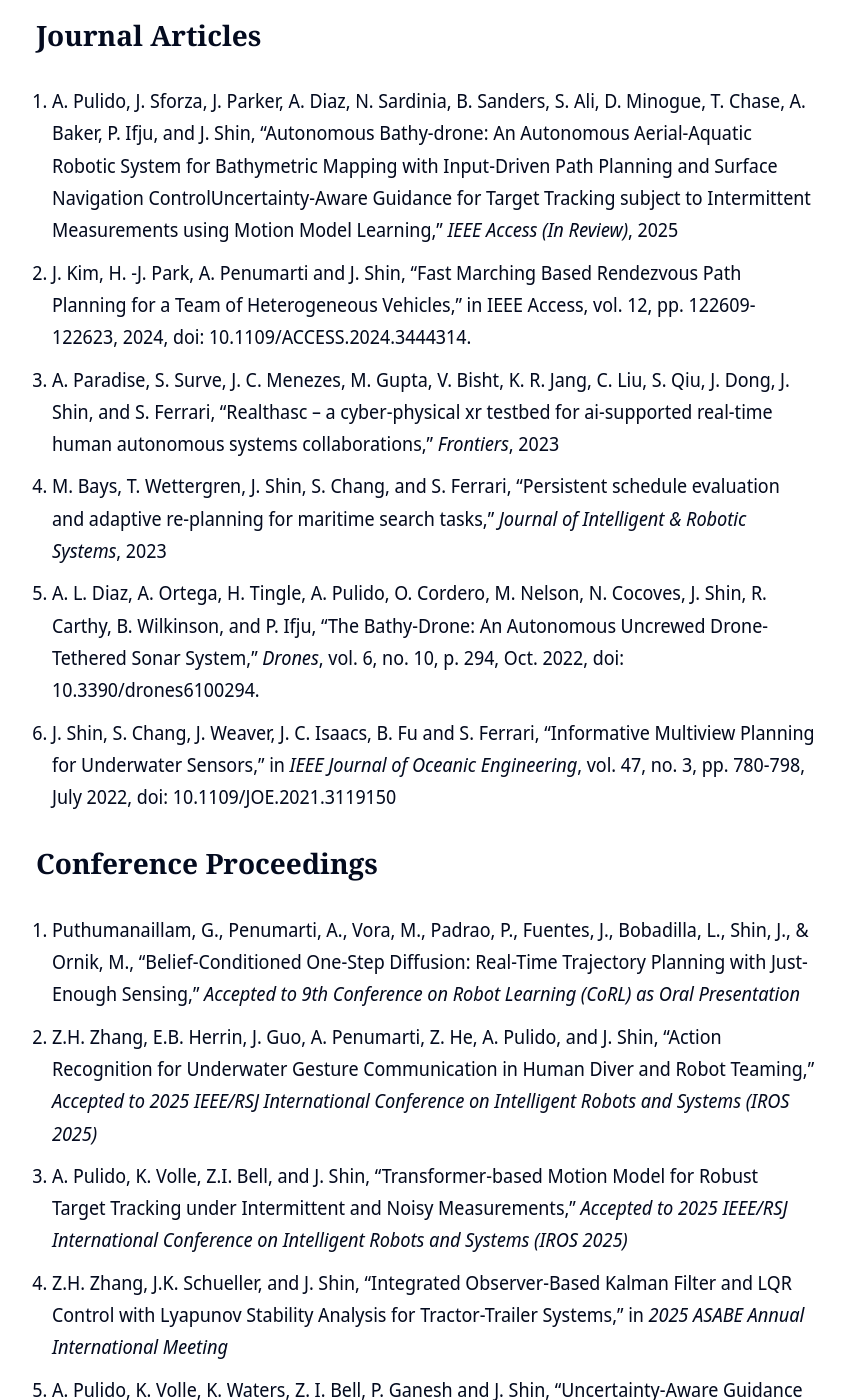
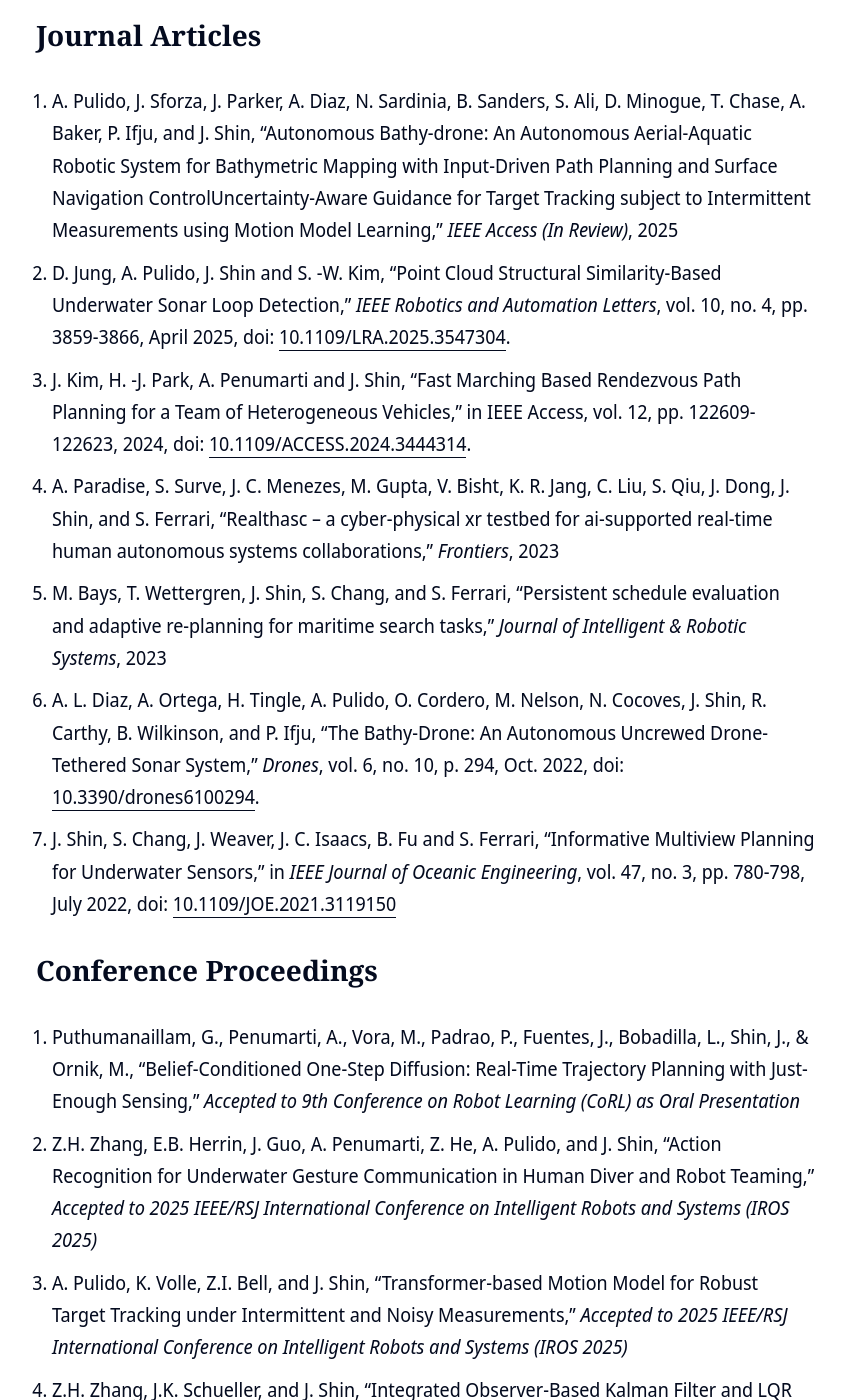
Before and after one commit to janeshin-website/janeshin-website.github.io, a Jekyll site: the page built from _pages/publications.md, in a window 1280 px wide and 1400 px high, scrolled down 265 px. Shown: the whole window, without its empty margins (214-1059 px from the left). Built offline with Jekyll 4.4.1, drawn with Linux system fonts in a browser that asks for light colours; nearby versions of some CDN libraries; a style sheet for code colours, icons or effects is not loaded; some of the changed lines change nothing that is shown; some of the changed text lies outside the part shown.

Commit message:
Adding new citation for journals, moving SDG11 dataset paper to poster presentations instead of conference proceedings

```diff
--- a/_pages/publications.md
+++ b/_pages/publications.md
@@ -9,11 +9,12 @@
 ## Journal Articles
 
 1. A. Pulido, J. Sforza, J. Parker, A. Diaz, N. Sardinia, B. Sanders, S. Ali, D. Minogue, T. Chase, A. Baker, P. Ifju, and J. Shin, “Autonomous Bathy-drone: An Autonomous Aerial-Aquatic Robotic System for Bathymetric Mapping with Input-Driven Path Planning and Surface Navigation ControlUncertainty-Aware Guidance for Target Tracking subject to Intermittent Measurements using Motion Model Learning,” *IEEE Access (In Review)*, 2025
-2. J. Kim, H. -J. Park, A. Penumarti and J. Shin, "Fast Marching Based Rendezvous Path Planning for a Team of Heterogeneous Vehicles," in IEEE Access, vol. 12, pp. 122609-122623, 2024, doi: 10.1109/ACCESS.2024.3444314.
-3. A. Paradise, S. Surve, J. C. Menezes, M. Gupta, V. Bisht, K. R. Jang, C. Liu, S. Qiu, J. Dong, J. Shin, and S. Ferrari, “Realthasc – a cyber-physical xr testbed for ai-supported real-time human autonomous systems collaborations,” *Frontiers*, 2023
-4. M. Bays, T. Wettergren, J. Shin, S. Chang, and S. Ferrari, “Persistent schedule evaluation and adaptive re-planning for maritime search tasks,” *Journal of Intelligent & Robotic Systems*, 2023
-5. A. L. Diaz, A. Ortega, H. Tingle, A. Pulido, O. Cordero, M. Nelson, N. Cocoves, J. Shin, R. Carthy, B. Wilkinson, and P. Ifju, “The Bathy-Drone: An Autonomous Uncrewed Drone-Tethered Sonar System,” *Drones*, vol. 6, no. 10, p. 294, Oct. 2022, doi: 10.3390/drones6100294.
-6. J. Shin, S. Chang, J. Weaver, J. C. Isaacs, B. Fu and S. Ferrari, “Informative Multiview Planning for Underwater Sensors,” in *IEEE Journal of Oceanic Engineering*, vol. 47, no. 3, pp. 780-798, July 2022, doi: 10.1109/JOE.2021.3119150
+2. D. Jung, A. Pulido, J. Shin and S. -W. Kim, "Point Cloud Structural Similarity-Based Underwater Sonar Loop Detection," *IEEE Robotics and Automation Letters*, vol. 10, no. 4, pp. 3859-3866, April 2025, doi: [10.1109/LRA.2025.3547304](https://doi.org/10.1109/LRA.2025.3547304).
+3. J. Kim, H. -J. Park, A. Penumarti and J. Shin, "Fast Marching Based Rendezvous Path Planning for a Team of Heterogeneous Vehicles," in IEEE Access, vol. 12, pp. 122609-122623, 2024, doi: [10.1109/ACCESS.2024.3444314](https://doi.org/10.1109/ACCESS.2024.3444314).
+4. A. Paradise, S. Surve, J. C. Menezes, M. Gupta, V. Bisht, K. R. Jang, C. Liu, S. Qiu, J. Dong, J. Shin, and S. Ferrari, “Realthasc – a cyber-physical xr testbed for ai-supported real-time human autonomous systems collaborations,” *Frontiers*, 2023
+5. M. Bays, T. Wettergren, J. Shin, S. Chang, and S. Ferrari, “Persistent schedule evaluation and adaptive re-planning for maritime search tasks,” *Journal of Intelligent & Robotic Systems*, 2023
+6. A. L. Diaz, A. Ortega, H. Tingle, A. Pulido, O. Cordero, M. Nelson, N. Cocoves, J. Shin, R. Carthy, B. Wilkinson, and P. Ifju, “The Bathy-Drone: An Autonomous Uncrewed Drone-Tethered Sonar System,” *Drones*, vol. 6, no. 10, p. 294, Oct. 2022, doi: [10.3390/drones6100294](https://doi.org/10.3390/drones6100294).
+7. J. Shin, S. Chang, J. Weaver, J. C. Isaacs, B. Fu and S. Ferrari, “Informative Multiview Planning for Underwater Sensors,” in *IEEE Journal of Oceanic Engineering*, vol. 47, no. 3, pp. 780-798, July 2022, doi: [10.1109/JOE.2021.3119150](https://doi.org/10.1109/JOE.2021.3119150)
 
 <!-- ## Books and Book Chapters
 
@@ -30,18 +31,18 @@
 3. A. Pulido, K. Volle, Z.I. Bell, and J. Shin, "Transformer-based Motion Model for Robust Target Tracking under Intermittent and Noisy Measurements," *Accepted to 2025 IEEE/RSJ International Conference on Intelligent Robots and Systems (IROS 2025)*
 4. Z.H. Zhang, J.K. Schueller, and J. Shin, "Integrated Observer-Based Kalman Filter and LQR Control with Lyapunov Stability Analysis for Tractor-Trailer Systems," in  *2025 ASABE Annual International Meeting*
 5. A. Pulido, K. Volle, K. Waters, Z. I. Bell, P. Ganesh and J. Shin, "Uncertainty-Aware Guidance for Target Tracking subject to Intermittent Measurements using Motion Model Learning," in *2025 American Control Conference (ACC)*, Denver, CO, USA, 2025, pp. 3140-3145, doi: 10.23919/ACC63710.2025.11107429.
-6. E.B. Herrin, Z.H. Zhang, P. Sarma, X. Lin, and J. Shin, "SGD11: A Diver Gesture Recognition Dataset for Underwater Human-Robot Collaboration," in *AQ2UASIM Workshop at International Conference on Robotics and Automation (ICRA) 2025*
-7. E.B. Herrin, A. Penumarti, A. Pulido, N. Iyer, Y. Wu, K. Lewellen, T. Fitzsimmons, and J. Shin, "Lessons from RAITE: real-world evaluation of robust multimodal target detection and tracking under adversarial attacks," in *Proc. SPIE 13480, Disruptive Technologies in Information Sciences IX, 134800I (21 May 2025)*; doi: https://doi.org/10.1117/12.3053971
-8. A. Penumarti, K. Waters, J.H. Ramos and J. Shin, "Neural Implicit Sensor Model Development for Virtual Testbed of Magnetic-Based Navigation", in *AIAA SCITECH 2025 Forum*
-9. A. Pulido, N. Sardinia, B. Sanders, P. Ifju, and J. Shin, “Coverage path planning for a robotics platform equipped with a side-scan sonar sensor for underwater bathymetry mapping,” in *AIAA SCITECH 2024 Forum*
-10. B. Herrin, V. Close, N. Berner, J. Herbert, J. Mindlin, S. Paez, R. James, and J. Shin, “Submodical: Modular underwater robot for rapid development and validation of autonomous systems,” in *OCEANS 2023, Gulf Coast*
-11. A. Pulido, A. Diaz, A. Ortega, P. Ifju, and J. Shin, “Trajectory planning and control of bathy-drone: A drone towing a boat equipped with sonar for bathymetry mapping,” in *AIAA SCITECH 2023 Forum*, 2023, p. 1811
-12. J. H. Ramos, J. Shin, K. Volle, P. Buzaud, K. Brink and P. Ganesh, "Information-Aware Guidance for Magnetic Anomaly based Navigation," *2022 IEEE/RSJ International Conference on Intelligent Robots and Systems (IROS)*, Kyoto, Japan, 2022, pp. 6347-6354, doi: 10.1109/IROS47612.2022.9981709.
-13. A. Pulido, R. Qin, A. Diaz, A. Ortega, P. Ifju and J. Shin, "Time and Cost-Efficient Bathymetric Mapping System using Sparse Point Cloud Generation and Automatic Object Detection," *OCEANS 2022, Hampton Roads, Hampton Roads*, VA, USA, 2022, pp. 1-8, doi: 10.1109/OCEANS47191.2022.9977073.
-14. J. Shin, S. Chang, M. J. Bays, J. Weaver, T. A. Wettergren and S. Ferrari, "Synthetic Sonar Image Simulation with Various Seabed Conditions for Automatic Target Recognition," *OCEANS 2022, Hampton Roads*, Hampton Roads, VA, USA, 2022, pp. 1-8, doi: 10.1109/OCEANS47191.2022.9977275.
-15. J. Shin, F. Kim, and S. Ferrari, “Deep Generative Model and Reinforcement Learning Solutions to Traveling Salesman Problems with Unit Circles,”*AIAA SCITECH 2022 Forum*, San Diego, CA, USA, January 3-7, 2022, p. 2209
-16. S. Chang, J. Isaacs, B. Fu, J. Shin, P. Zhu, and S. Ferrari, “Confidence level estimation inmulti-target classification problems,” *Proc. SPIE*, vol. 10628, 2018, Art. no. 1062818.
+6. E.B. Herrin, A. Penumarti, A. Pulido, N. Iyer, Y. Wu, K. Lewellen, T. Fitzsimmons, and J. Shin, "Lessons from RAITE: real-world evaluation of robust multimodal target detection and tracking under adversarial attacks," in *Proc. SPIE 13480, Disruptive Technologies in Information Sciences IX, 134800I (21 May 2025)*; doi: https://doi.org/10.1117/12.3053971
+7. A. Penumarti, K. Waters, J.H. Ramos and J. Shin, "Neural Implicit Sensor Model Development for Virtual Testbed of Magnetic-Based Navigation", in *AIAA SCITECH 2025 Forum*
+8. A. Pulido, N. Sardinia, B. Sanders, P. Ifju, and J. Shin, “Coverage path planning for a robotics platform equipped with a side-scan sonar sensor for underwater bathymetry mapping,” in *AIAA SCITECH 2024 Forum*
+9. B. Herrin, V. Close, N. Berner, J. Herbert, J. Mindlin, S. Paez, R. James, and J. Shin, “Submodical: Modular underwater robot for rapid development and validation of autonomous systems,” in *OCEANS 2023, Gulf Coast*
+10. A. Pulido, A. Diaz, A. Ortega, P. Ifju, and J. Shin, “Trajectory planning and control of bathy-drone: A drone towing a boat equipped with sonar for bathymetry mapping,” in *AIAA SCITECH 2023 Forum*, 2023, p. 1811
+11. J. H. Ramos, J. Shin, K. Volle, P. Buzaud, K. Brink and P. Ganesh, "Information-Aware Guidance for Magnetic Anomaly based Navigation," *2022 IEEE/RSJ International Conference on Intelligent Robots and Systems (IROS)*, Kyoto, Japan, 2022, pp. 6347-6354, doi: 10.1109/IROS47612.2022.9981709.
+12. A. Pulido, R. Qin, A. Diaz, A. Ortega, P. Ifju and J. Shin, "Time and Cost-Efficient Bathymetric Mapping System using Sparse Point Cloud Generation and Automatic Object Detection," *OCEANS 2022, Hampton Roads, Hampton Roads*, VA, USA, 2022, pp. 1-8, doi: 10.1109/OCEANS47191.2022.9977073.
+13. J. Shin, S. Chang, M. J. Bays, J. Weaver, T. A. Wettergren and S. Ferrari, "Synthetic Sonar Image Simulation with Various Seabed Conditions for Automatic Target Recognition," *OCEANS 2022, Hampton Roads*, Hampton Roads, VA, USA, 2022, pp. 1-8, doi: 10.1109/OCEANS47191.2022.9977275.
+14. J. Shin, F. Kim, and S. Ferrari, “Deep Generative Model and Reinforcement Learning Solutions to Traveling Salesman Problems with Unit Circles,”*AIAA SCITECH 2022 Forum*, San Diego, CA, USA, January 3-7, 2022, p. 2209
+15. S. Chang, J. Isaacs, B. Fu, J. Shin, P. Zhu, and S. Ferrari, “Confidence level estimation inmulti-target classification problems,” *Proc. SPIE*, vol. 10628, 2018, Art. no. 1062818.
 
 ## Poster Presentation
 
-1. A.L. Diaz, A.E. Ortega, H. Tingle, A. Pulido, M. Nelson, N. Cocoves, R.R. Carthy, J. Shin, P.G. Ifju, “Drone-based Bathymetric Mapping Platform” Poster Presentation, *University of Florida Water Institute Symposium*, Gainesville, FL, USA, February 22, 2022
+1. E.B. Herrin, Z.H. Zhang, P. Sarma, X. Lin, and J. Shin, "SGD11: A Diver Gesture Recognition Dataset for Underwater Human-Robot Collaboration," in *AQ2UASIM Workshop at International Conference on Robotics and Automation (ICRA) 2025*
+2. A.L. Diaz, A.E. Ortega, H. Tingle, A. Pulido, M. Nelson, N. Cocoves, R.R. Carthy, J. Shin, P.G. Ifju, “Drone-based Bathymetric Mapping Platform” Poster Presentation, *University of Florida Water Institute Symposium*, Gainesville, FL, USA, February 22, 2022
```
